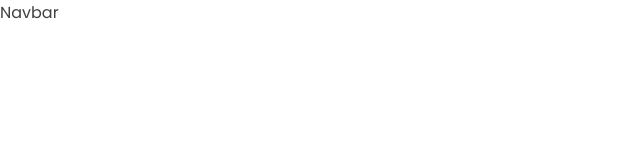
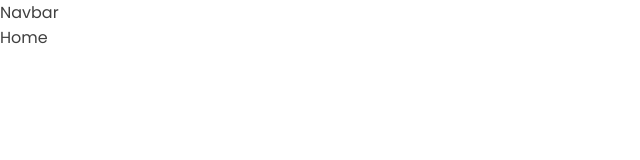
Before and after one commit to AbdullahKhetran/ecommerce-website-mern-stack, a React (Create React App) app in the folder client/: page / in a window 1280 px wide. Shown: the top 160 px of the page, without its empty margins (0-640 px from the left). Built offline with nearby package versions, Linux system fonts and the light colour scheme.

Commit message:
home route added

```diff
--- a/client/src/App.js
+++ b/client/src/App.js
@@ -2,6 +2,7 @@ import styled, { ThemeProvider } from "styled-components"
 import {lightTheme} from "./utils/Themes"
 import {BrowserRouter, Route, Routes} from "react-router-dom"
 import Navbar from "./components/Navbar";
+import Home from "./pages/Home"
 
 // stlyed componend with custom css
 const Container = styled.div`
@@ -21,9 +22,11 @@ function App() {
     <ThemeProvider theme={lightTheme}>
       <BrowserRouter>
         <Container>
-          <Navbar>
+          <Navbar />
+          <Routes>
+            <Route path="/" exact element={<Home/>} />
+          </Routes>
 
-          </Navbar>
         </Container>
       </BrowserRouter>
 
```
